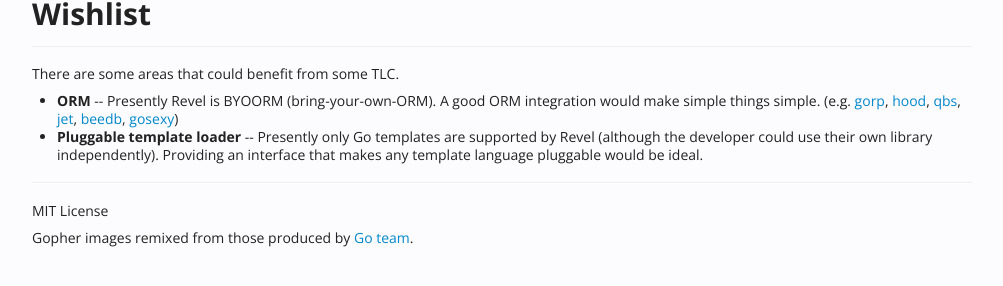
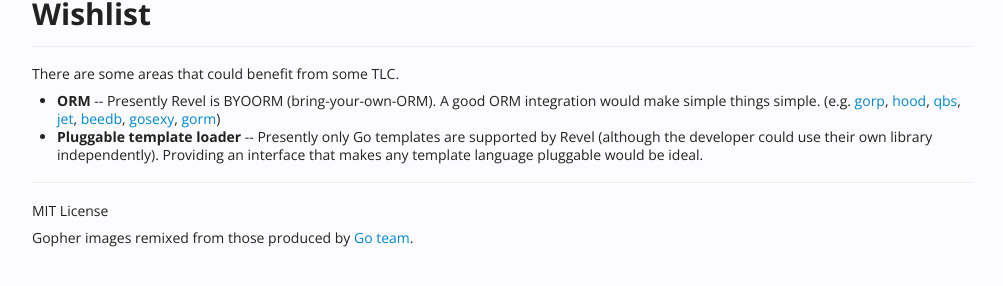
Before and after one commit to revel/revel, a Jekyll site: the page built from index.html, in a window 1280 px wide and 900 px high, scrolled down 6145 px. Shown: the part 604-890 px from the top of the window, without its empty margins (138-1141 px from the left). Built offline with Jekyll 4.4.1, drawn with Linux system fonts in a browser that asks for light colours; comment, search, counter and statistics services are not loaded.

Commit message:
Add gorm as ORM candidate

```diff
--- a/index.html
+++ b/index.html
@@ -548,7 +548,8 @@
             <a href="https://github.com/coocood/qbs">qbs</a>,
             <a href="https://github.com/eaigner/jet">jet</a>,
             <a href="https://github.com/astaxie/beedb">beedb</a>,
-            <a href="https://github.com/gosexy/db">gosexy</a>)
+            <a href="https://github.com/gosexy/db">gosexy</a>,
+            <a href="https://github.com/jinzhu/gorm">gorm</a>)
           <li> <b>Pluggable template loader</b> -- Presently only Go templates
           are supported by Revel (although the developer could use their own
           library independently).  Providing an interface that makes any
```
